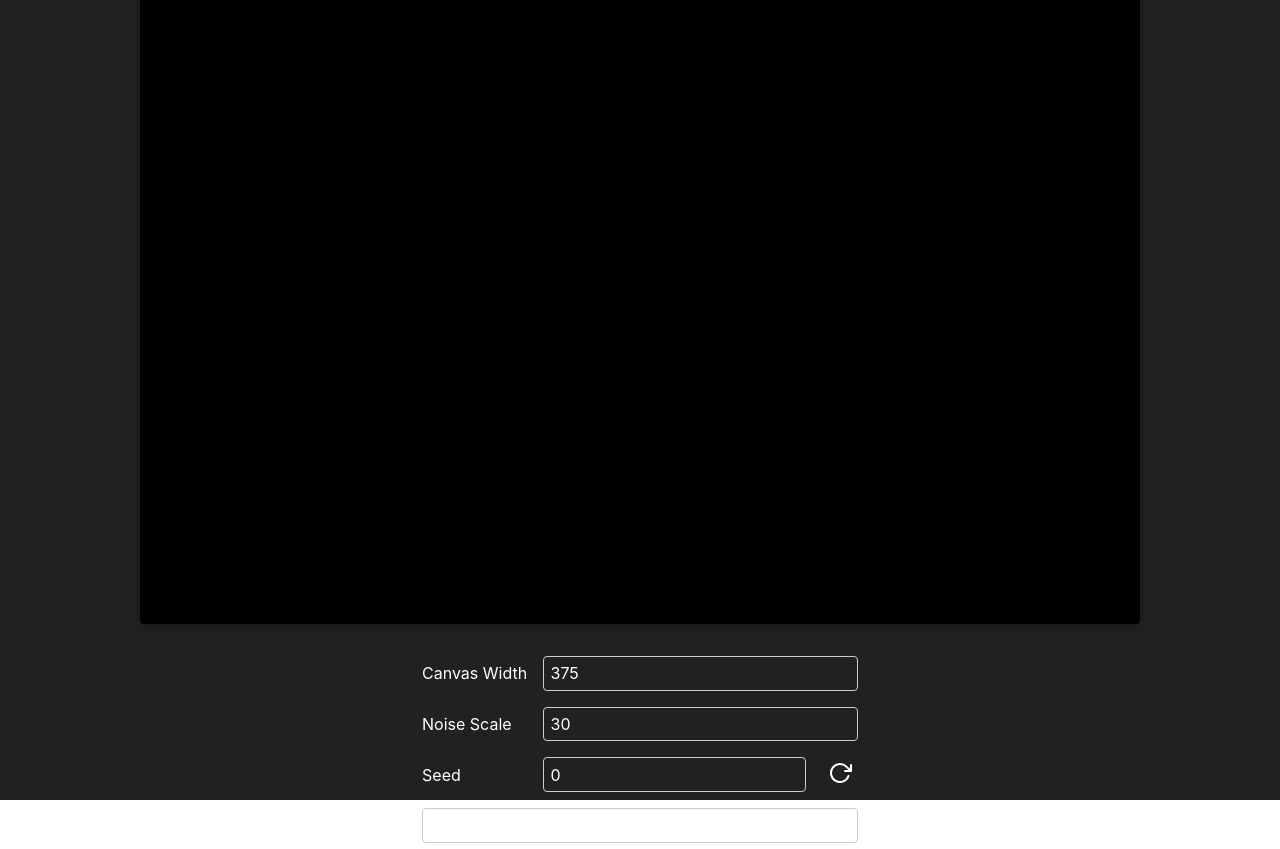
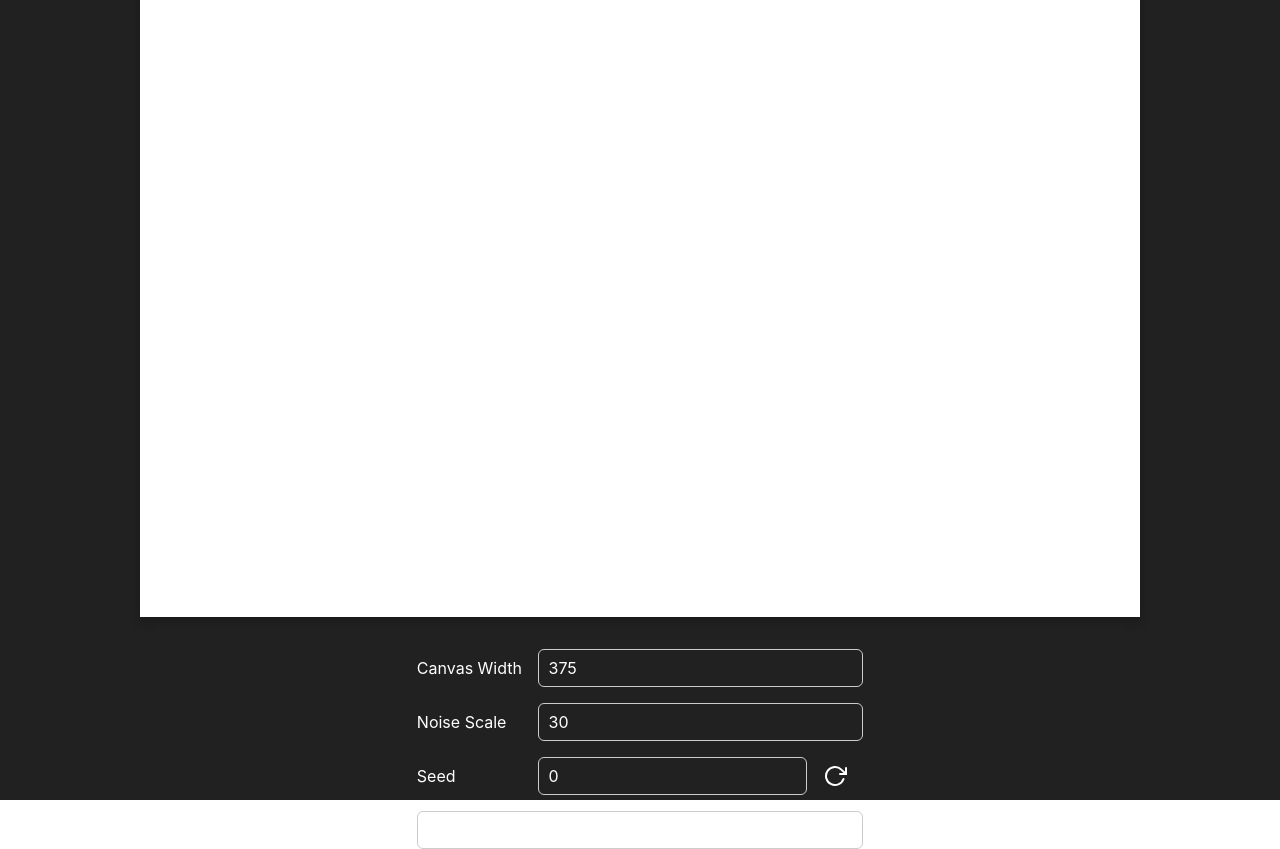
Before and after one commit to djatwood/hacksgiving-2021, a Svelte app: page / in a window 1280 px wide. Built offline with nearby package versions, Linux system fonts and the light colour scheme; no server answers.

Commit message:
animate on generate

```diff
--- a/src/App.svelte
+++ b/src/App.svelte
@@ -35,7 +35,9 @@
     loading = true;
     setTimeout(() => {
       console.time("Saved generated noise");
-      $canvasData = new Uint8ClampedArray($generate(canvasWidth, canvasHeight, noiseScale, noiseSeed));
+      $canvasData = new Uint8ClampedArray(
+        $generate(canvasWidth, canvasHeight, noiseScale, noiseSeed)
+      );
       console.timeEnd("Saved generated noise");
 
       loading = false;
@@ -53,11 +55,13 @@
 </script>
 
 <main>
-  <canvas
-    bind:this={canvas}
-    style="--max-width: {canvasWidth / window.devicePixelRatio}px"
-  />
-
+  <div class="container">
+    <canvas
+      class:loading
+      bind:this={canvas}
+      style="--max-width: {canvasWidth / window.devicePixelRatio}px"
+    />
+  </div>
   <Form
     bind:canvasWidth
     bind:noiseSeed
@@ -79,14 +83,25 @@
     background: #212121;
   }
 
-  canvas {
+  .container {
     width: 1000px;
-    background: black;
-    border-radius: 4px;
+
     margin-bottom: 2rem;
 
+    background: #fff;
     box-shadow: 0 4px 10px #0004;
+  }
 
-    image-rendering: pixelated; /* Chrome */
+  canvas {
+    display: block;
+    width: 100%;
+
+    image-rendering: pixelated;
+
+    transition: opacity 200ms ease-in-out;
+  }
+
+  canvas.loading {
+    opacity: 0.5;
   }
 </style>
--- a/src/components/Form.svelte
+++ b/src/components/Form.svelte
@@ -55,9 +55,9 @@
   }
 
   input {
-    padding: 0.4em;
+    padding: 0.5rem 0.6rem;
     border: 1px solid #ccc;
-    border-radius: 4px;
+    border-radius: 6px;
     background: transparent;
 
     font-family: inherit;
@@ -84,8 +84,13 @@
     align-items: stretch;
   }
   button {
+    display: flex;
+    flex-flow: column nowrap;
+    justify-content: center;
+    align-items: center;
+
+    padding: 0 1rem;
     border: none;
-    margin-left: 1rem;
     background: transparent;
 
     cursor: pointer;
```
